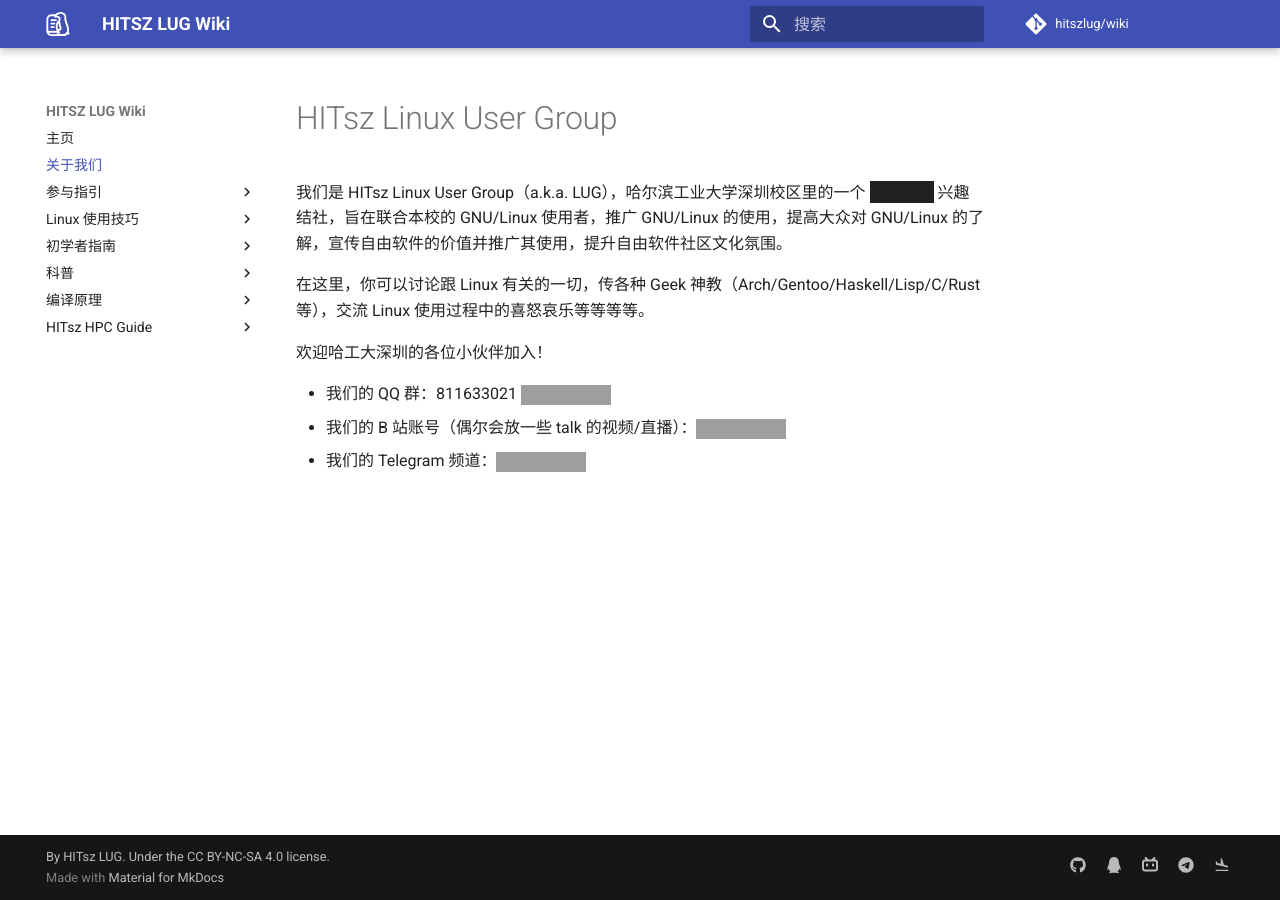
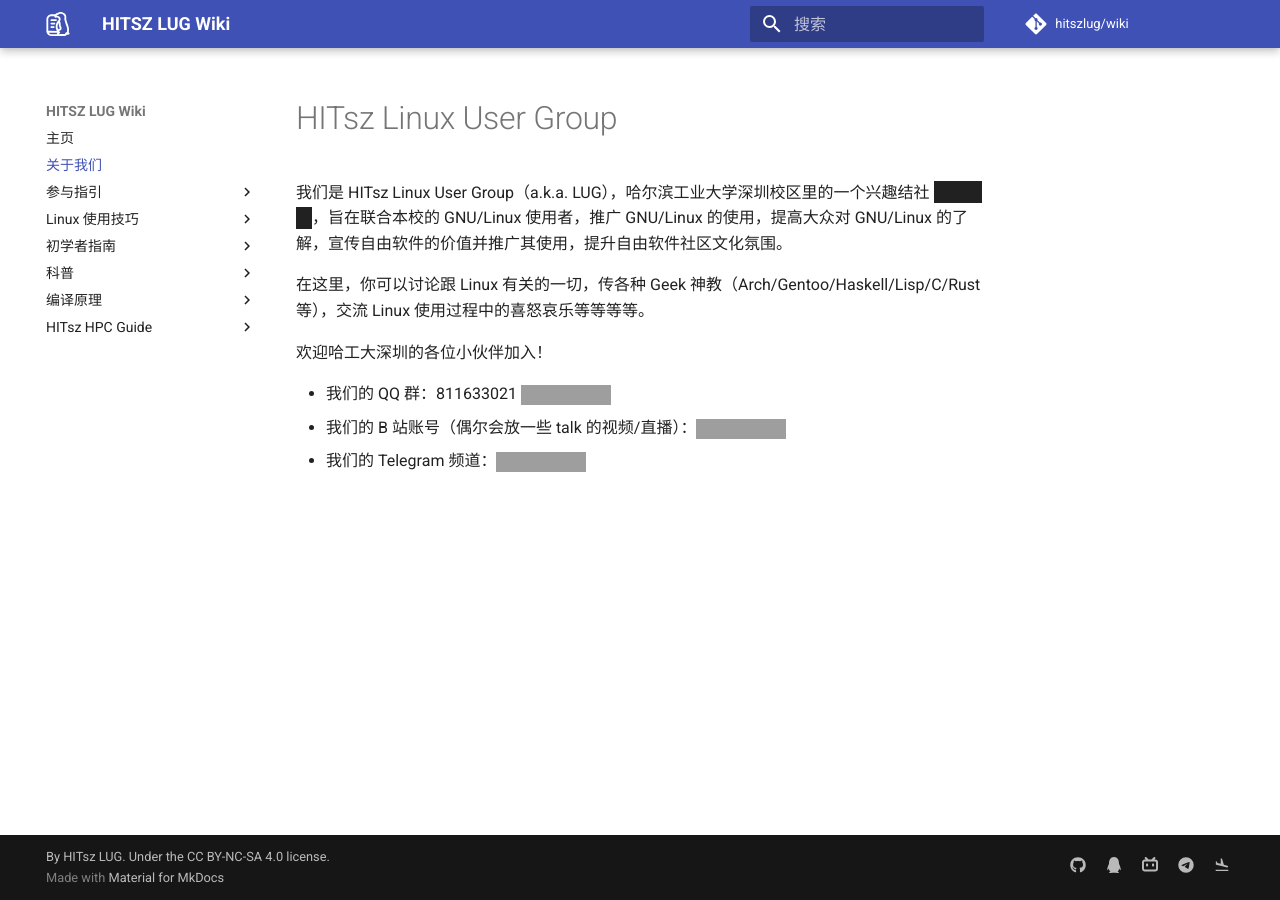
Before and after one commit to hitszosa/wiki, an MkDocs documentation site: the page built from docs/about.md, in a window 1280 px wide. Built offline with MkDocs 1.6.1 and Material for MkDocs 9.7.7, drawn with Linux system fonts in a browser that asks for light colours; comment, search, counter and statistics services are not loaded; grey boxes are pictures that could not be loaded.

```diff
--- a/docs/about.md
+++ b/docs/about.md
@@ -1,6 +1,6 @@
 # HITsz Linux User Group
 
-我们是 HITsz Linux User Group（a.k.a. LUG），哈尔滨工业大学深圳校区里的一个 ~~地下组织~~ 兴趣结社，旨在联合本校的 GNU/Linux 使用者，推广 GNU/Linux 的使用，提高大众对 GNU/Linux 的了解，宣传自由软件的价值并推广其使用，提升自由软件社区文化氛围。
+我们是 HITsz Linux User Group（a.k.a. LUG），哈尔滨工业大学深圳校区里的一个兴趣结社 ~~地下组织~~，旨在联合本校的 GNU/Linux 使用者，推广 GNU/Linux 的使用，提高大众对 GNU/Linux 的了解，宣传自由软件的价值并推广其使用，提升自由软件社区文化氛围。
 
 在这里，你可以讨论跟 Linux 有关的一切，传各种 Geek 神教（Arch/Gentoo/Haskell/Lisp/C/Rust 等），交流 Linux 使用过程中的喜怒哀乐等等等等。
 
```
